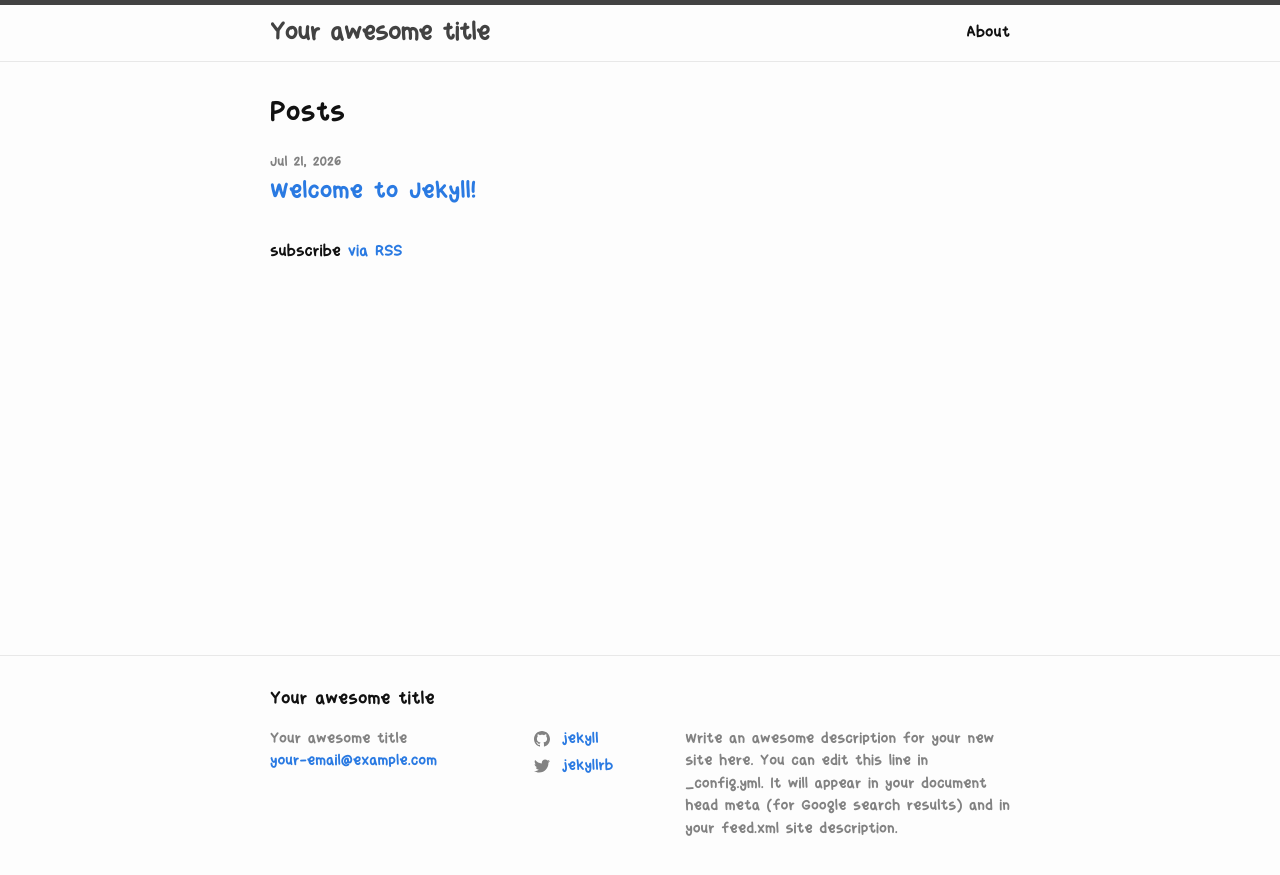
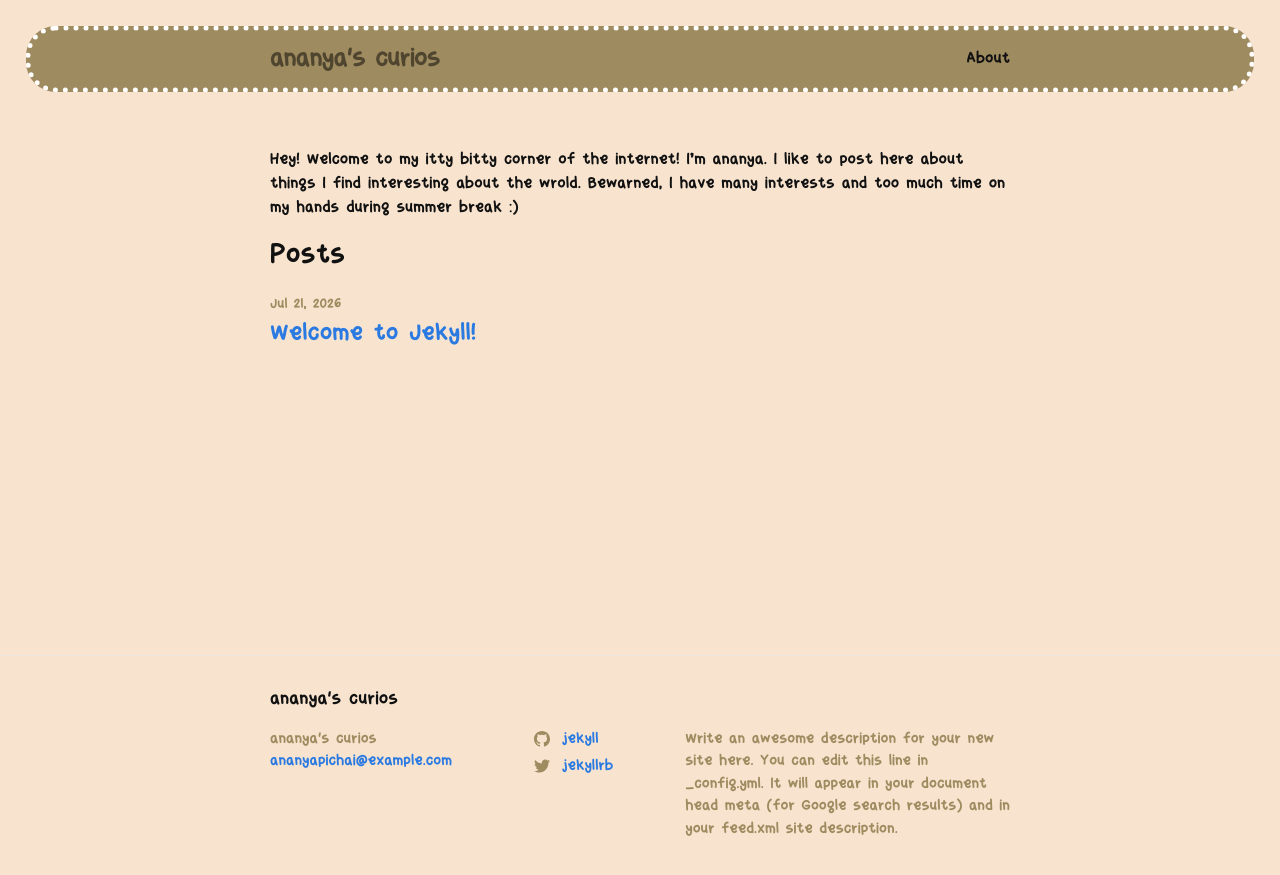
Before and after one commit to ananyahps/ananyacurios, a Jekyll site: the page built from index.markdown, in a window 1280 px wide. Shown: the top 875 px of the page. Built offline with Jekyll 4.4.1, drawn with Linux system fonts in a browser that asks for light colours.

Commit message:
fixing up colors and tweaking sass files! also added little message to index.md
 Changes to be committed:
	modified:   _config.yml
	modified:   _layouts/home.html
	modified:   _sass/minima.scss
	modified:   _sass/minima/_layout.scss
	modified:   index.markdown

```diff
--- a/_config.yml
+++ b/_config.yml
@@ -18,8 +18,8 @@
 # You can create any custom variable you would like, and they will be accessible
 # in the templates via {{ site.myvariable }}.
 
-title: Your awesome title
-email: your-email@example.com
+title: ananya's curios
+email: ananyapichai@example.com
 description: >- # this means to ignore newlines until "baseurl:"
   Write an awesome description for your new site here. You can edit this
   line in _config.yml. It will appear in your document head meta (for
--- a/_layouts/home.html
+++ b/_layouts/home.html
@@ -28,7 +28,6 @@ layout: default
       {%- endfor -%}
     </ul>
 
-    <p class="rss-subscribe">subscribe <a href="{{ "/feed.xml" | relative_url }}">via RSS</a></p>
   {%- endif -%}
 
 </div>
--- a/_sass/minima.scss
+++ b/_sass/minima.scss
@@ -15,10 +15,10 @@ $base-line-height: 1.5 !default;
 $spacing-unit:     30px !default;
 
 $text-color:       #111 !default;
-$background-color: #fdfdfd !default;
+$background-color: #f7e3ce !default;
 $brand-color:      #2a7ae2 !default;
 
-$grey-color:       #828282 !default;
+$grey-color:       #9f8b60 !default;
 $grey-color-light: lighten($grey-color, 40%) !default;
 $grey-color-dark:  darken($grey-color, 25%) !default;
 
--- a/_sass/minima/_layout.scss
+++ b/_sass/minima/_layout.scss
@@ -2,9 +2,11 @@
  * Site header
  */
 .site-header {
-  border-top: 5px solid $grey-color-dark;
-  border-bottom: 1px solid $grey-color-light;
+  border-radius: 30px;
+  margin: 2%;
+  border: 5px dotted white;
   min-height: $spacing-unit * 1.865;
+  background-color: #9f8b60;
 
   // Positioning context for the mobile navigation icon
   position: relative;
--- a/index.markdown
+++ b/index.markdown
@@ -4,3 +4,5 @@
 
 layout: home
 ---
+
+Hey! Welcome to my itty bitty corner of the internet! I'm ananya. I like to post here about things I find interesting about the wrold. Bewarned, I have many interests and too much time on my hands during summer break :)
```
